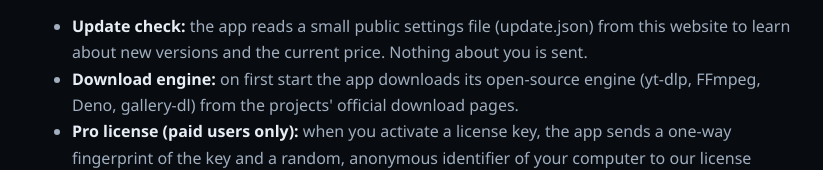
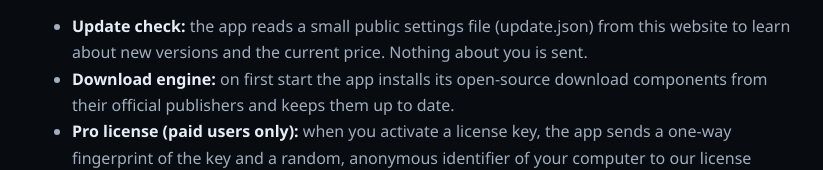
Before and after one commit to free8kdownloader/free8kdownloader.github.io, a plain HTML site: page privacy.html in a window 1280 px wide. Shown: the part 369-539 px from the top of the page, without its empty margins (228-1051 px from the left). Drawn offline with Linux system fonts and the light colour scheme.

Commit message:
Add files via upload

```diff
--- a/privacy.html
+++ b/privacy.html
@@ -26,7 +26,7 @@
 <h2>What the app sends</h2>
 <ul>
 <li><b>Update check:</b> the app reads a small public settings file (update.json) from this website to learn about new versions and the current price. Nothing about you is sent.</li>
-<li><b>Download engine:</b> on first start the app downloads its open-source engine (yt-dlp, FFmpeg, Deno, gallery-dl) from the projects' official download pages.</li>
+<li><b>Download engine:</b> on first start the app installs its open-source download components from their official publishers and keeps them up to date.</li>
 <li><b>Pro license (paid users only):</b> when you activate a license key, the app sends a one-way fingerprint of the key and a random, anonymous identifier of your computer to our license server, so the key can be used on a limited number of computers. The key itself, your name and your files are never sent. Free users never contact the license server.</li>
 <li><b>Anonymous usage statistics (optional):</b> if enabled, the app reports anonymous events such as "app opened" or "download finished" with a random install ID through Google Analytics. It includes the site name (for example "youtube"), the quality and the file format, but never the link, the file name or any personal information.</li>
 <li><b>The sites you download from:</b> the app connects to the site of the link you paste, just like a browser.</li>
```
